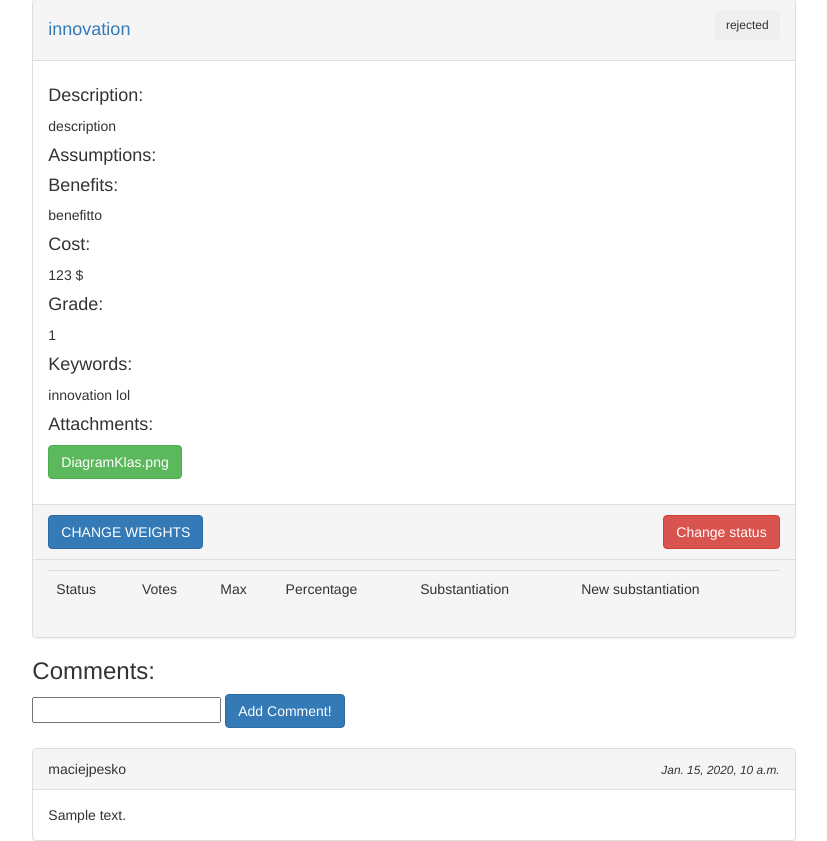
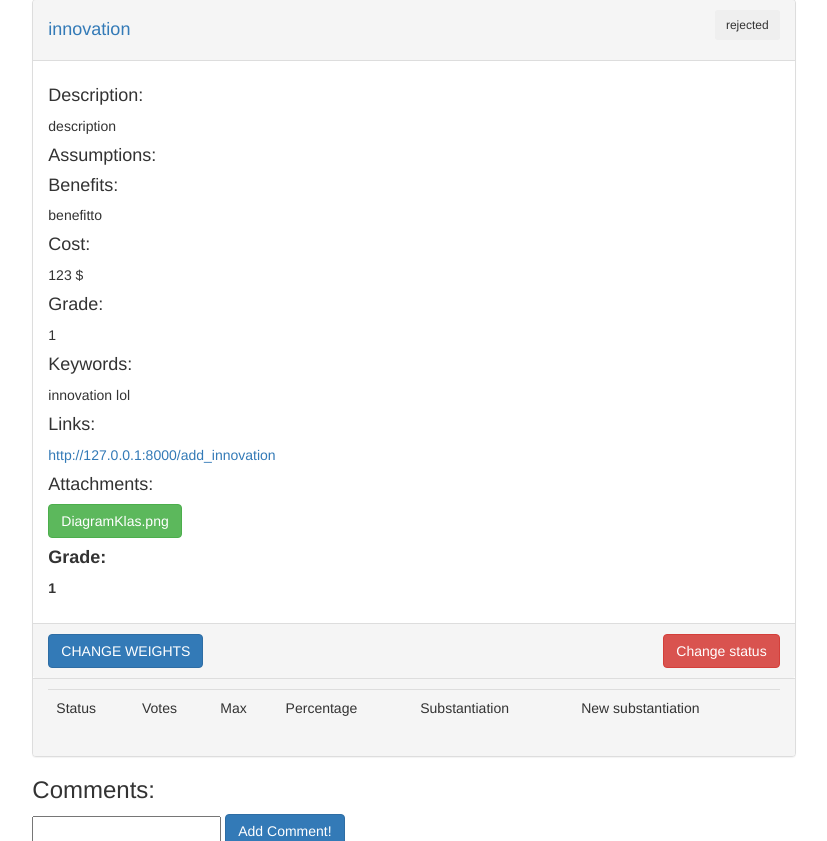
Before and after one commit to maciej3031/apsi_innovations, a Django app: page /innovations/details/1 in a window 1280 px wide. Shown: the part 328-1169 px from the top of the page, without its empty margins (226-1053 px from the left). Run offline with Django 3.2, Linux system fonts and the light colour scheme; a user stored in the database is signed in; data comes from the database, SQL or seed files in the repository; tables that the repository leaves empty hold one stand-in row (values such as "Sample post"); some libraries are stand-ins or nearby versions.

Commit message:
Innovation details url

```diff
--- a/apsi_innovations/templates/innovations/details.html
+++ b/apsi_innovations/templates/innovations/details.html
@@ -41,12 +41,21 @@
                     {% endfor %}
                     {% if innovation.attachments.all %}
 
+                    <p><h4>Links:</h4></p>
+                        <p>
+                            {% for attachment in innovation.urls.all %}
+								<a href='{{ attachment.url }}'>{{ attachment.url }}</a>
+							{% endfor %}
+                        </p>
                     <p><h4>Attachments: </h4> </p>
 						<p>
 							{% for attachment in innovation.attachments.all %}
 								<a href='{{ attachment.file.url }}' class="btn btn-success">{{ attachment.filename }}</a>
 							{% endfor %}
 						</p>
+                    <p><b><h4>Grade:</h4>
+                    {{ innovation.grade }} </b></p>
+
 					{% endif %}
 
                 </div>
```
